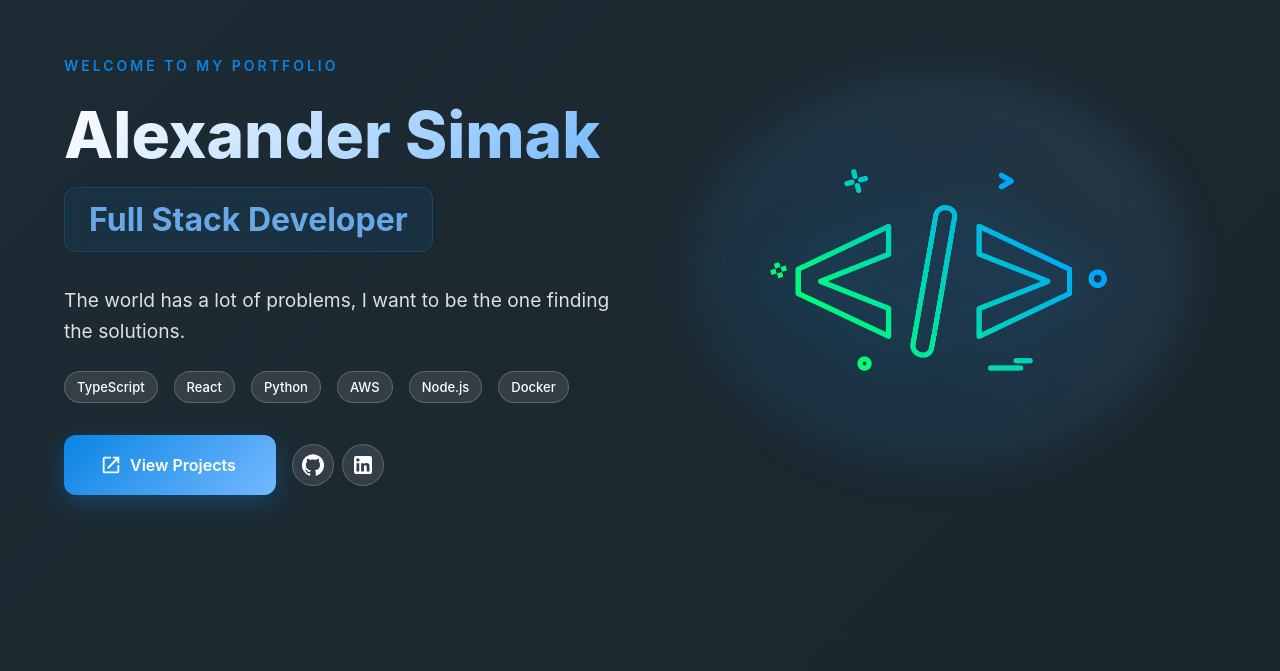
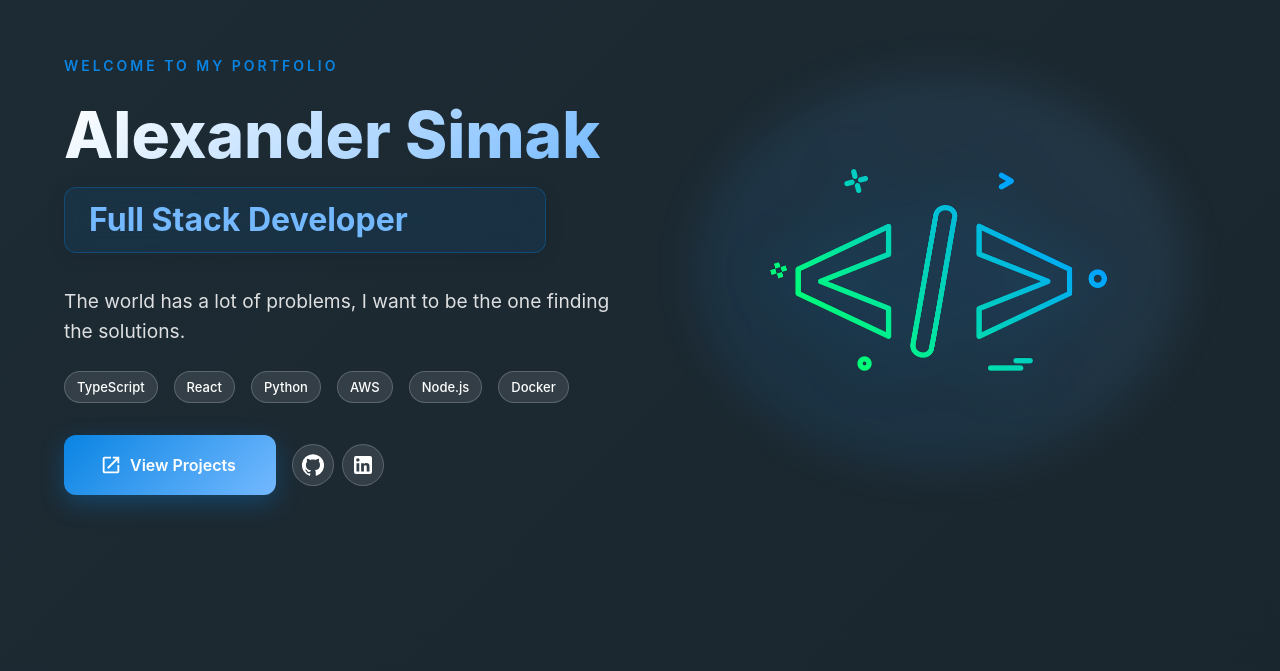
Before and after one commit to asimak4/myPortfolio, a React (Create React App) app: page / in a window 1280 px wide. Shown: the part 129-800 px from the top of the page. Built offline with nearby package versions, Linux system fonts and the light colour scheme.

Commit message:
adding typewriter to hero section

```diff
--- a/src/components/Home/Home.tsx
+++ b/src/components/Home/Home.tsx
@@ -4,9 +4,15 @@ import { keyframes } from '@mui/system';
 import GitHubIcon from '@mui/icons-material/GitHub';
 import LinkedInIcon from '@mui/icons-material/LinkedIn';
 import LaunchIcon from '@mui/icons-material/Launch';
-import DownloadIcon from '@mui/icons-material/Download';
 import homeScreenIcon from '../../assets/homePageIcon1.png';
 import { scrollToSection } from '../../utils/scroll';
+import TypewriterText from '../shared/TypewriterText';
+
+const rolePhrases = [
+  'Software Engineer',
+  'Full Stack Developer',
+  'Problem Solver',
+];
 
 const fadeIn = keyframes`
   from { opacity: 0; transform: translateY(20px); }
@@ -17,12 +23,6 @@ const float = keyframes`
   0% { transform: translateY(0px); }
   50% { transform: translateY(-20px); }
   100% { transform: translateY(0px); }
-`;
-
-const pulse = keyframes`
-  0% { opacity: 0.8; }
-  50% { opacity: 1; }
-  100% { opacity: 0.8; }
 `;
 
 const skills = ['TypeScript', 'React', 'Python', 'AWS', 'Node.js', 'Docker'];
@@ -103,19 +103,18 @@ const Home: React.FC = () => {
                 py: 1.5,
                 mb: 3,
                 display: 'inline-block',
-                animation: `${fadeIn} 1s ease-out 0.4s backwards, ${pulse} 3s ease-in-out infinite`,
+                animation: `${fadeIn} 1s ease-out 0.4s backwards`,
               }}
             >
-              <Typography
-                variant='h4'
+              <TypewriterText
+                phrases={rolePhrases}
+                variant="h4"
                 sx={{
                   color: 'secondary.light',
                   fontWeight: 700,
                   fontSize: { xs: '1.5rem', md: '2rem' },
                 }}
-              >
-                Full Stack Developer
-              </Typography>
+              />
             </Card>
 
             <Typography
--- /dev/null
+++ b/src/components/shared/TypewriterText.tsx
@@ -0,0 +1,69 @@
+import React from 'react';
+import { Box, Typography, TypographyProps } from '@mui/material';
+import { keyframes } from '@mui/system';
+import { useTypewriter } from '../../hooks/useTypewriter';
+
+const blink = keyframes`
+  0%, 100% { opacity: 1; }
+  50% { opacity: 0; }
+`;
+
+interface TypewriterTextProps extends TypographyProps {
+  phrases: string[];
+  typingSpeed?: number;
+  deletingSpeed?: number;
+  pauseDuration?: number;
+}
+
+const TypewriterText: React.FC<TypewriterTextProps> = ({
+  phrases,
+  typingSpeed,
+  deletingSpeed,
+  pauseDuration,
+  sx,
+  ...typographyProps
+}) => {
+  const { text, reducedMotion } = useTypewriter({
+    phrases,
+    typingSpeed,
+    deletingSpeed,
+    pauseDuration,
+  });
+
+  const longestPhrase = phrases.reduce(
+    (longest, phrase) => (phrase.length > longest.length ? phrase : longest),
+    ''
+  );
+
+  return (
+    <Typography
+      component="span"
+      sx={{
+        display: 'inline-block',
+        position: 'relative',
+        minWidth: `${longestPhrase.length}ch`,
+        ...sx,
+      }}
+      {...typographyProps}
+    >
+      {text}
+      {!reducedMotion && (
+        <Box
+          component="span"
+          aria-hidden="true"
+          sx={{
+            display: 'inline-block',
+            width: '2px',
+            height: '0.85em',
+            ml: '2px',
+            verticalAlign: 'baseline',
+            bgcolor: 'secondary.light',
+            animation: `${blink} 1s step-end infinite`,
+          }}
+        />
+      )}
+    </Typography>
+  );
+};
+
+export default TypewriterText;
--- /dev/null
+++ b/src/hooks/useTypewriter.ts
@@ -0,0 +1,64 @@
+import { useEffect, useState } from 'react';
+
+interface UseTypewriterOptions {
+  phrases: string[];
+  typingSpeed?: number;
+  deletingSpeed?: number;
+  pauseDuration?: number;
+}
+
+export const useTypewriter = ({
+  phrases,
+  typingSpeed = 80,
+  deletingSpeed = 50,
+  pauseDuration = 2000,
+}: UseTypewriterOptions) => {
+  const [phraseIndex, setPhraseIndex] = useState(0);
+  const [text, setText] = useState('');
+  const [isDeleting, setIsDeleting] = useState(false);
+  const [reducedMotion, setReducedMotion] = useState(false);
+
+  useEffect(() => {
+    const mediaQuery = window.matchMedia('(prefers-reduced-motion: reduce)');
+    setReducedMotion(mediaQuery.matches);
+
+    const handleChange = (event: MediaQueryListEvent) => {
+      setReducedMotion(event.matches);
+    };
+
+    mediaQuery.addEventListener('change', handleChange);
+    return () => mediaQuery.removeEventListener('change', handleChange);
+  }, []);
+
+  useEffect(() => {
+    if (reducedMotion) {
+      setText(phrases[0] ?? '');
+      return;
+    }
+
+    const currentPhrase = phrases[phraseIndex];
+    if (!currentPhrase) return;
+
+    let timeout: ReturnType<typeof setTimeout>;
+
+    if (!isDeleting && text === currentPhrase) {
+      timeout = setTimeout(() => setIsDeleting(true), pauseDuration);
+    } else if (isDeleting && text === '') {
+      setIsDeleting(false);
+      setPhraseIndex((prev) => (prev + 1) % phrases.length);
+    } else {
+      const speed = isDeleting ? deletingSpeed : typingSpeed;
+      timeout = setTimeout(() => {
+        setText(
+          isDeleting
+            ? currentPhrase.substring(0, text.length - 1)
+            : currentPhrase.substring(0, text.length + 1)
+        );
+      }, speed);
+    }
+
+    return () => clearTimeout(timeout);
+  }, [text, isDeleting, phraseIndex, phrases, typingSpeed, deletingSpeed, pauseDuration, reducedMotion]);
+
+  return { text, isDeleting, reducedMotion };
+};
```
Also changed, not shown: 7 other files (tests, documents, lock files or other folders).
